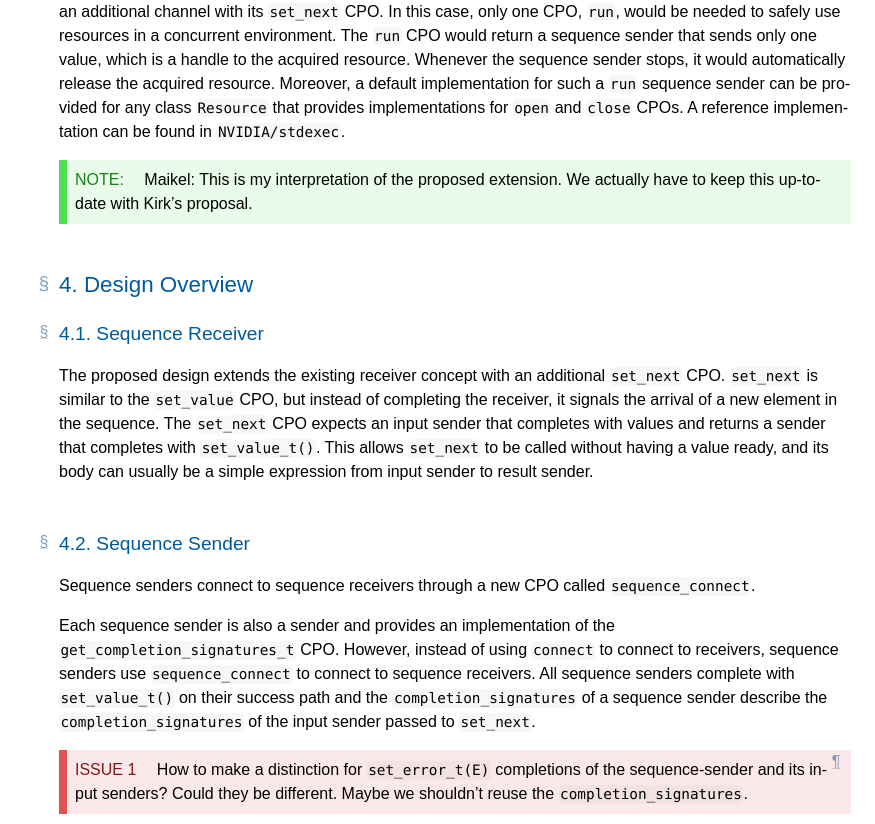
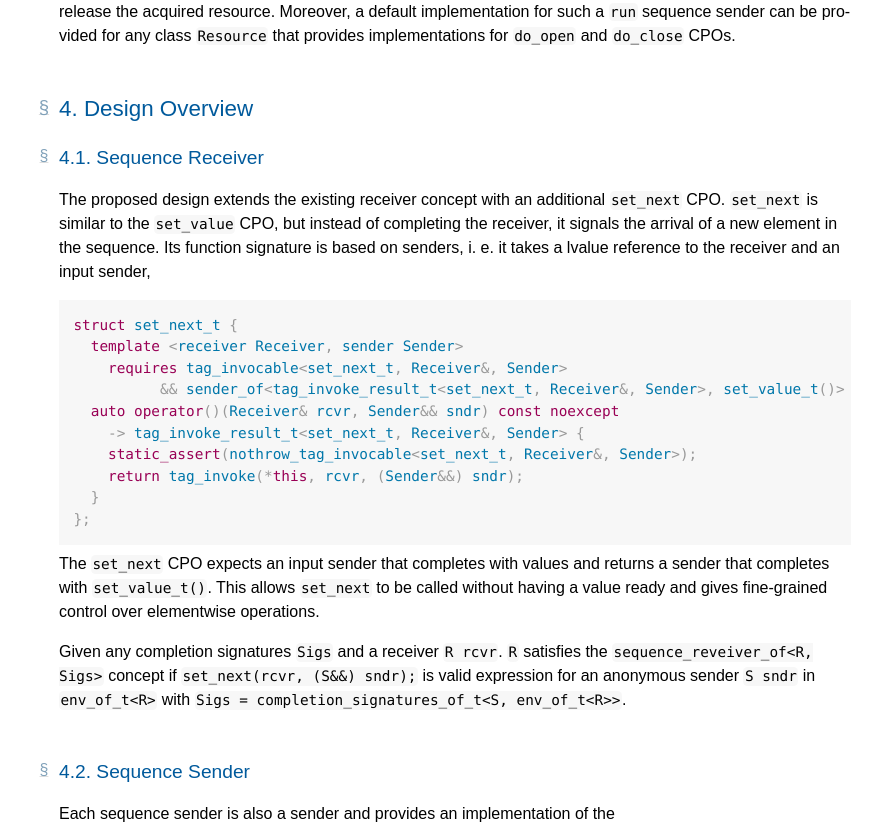
Before and after one commit to maikel/sequence-senders-proposal, a plain HTML site: page index.html in a window 1280 px wide. Shown: the part 1479-2303 px from the top of the page, without its empty margins (405-1280 px from the left). Drawn offline with Linux system fonts and the light colour scheme.

Commit message:
Merge pull request #1 from maikel/gh-action
SHA: fa6de5fdf4066806a1c5b3968e849af192437df5
Reason: push, by maikel

Co-authored-by: github-actions[bot] <41898282+github-actions[bot]@users.noreply.github.com>

```diff
--- a/index.html
+++ b/index.html
@@ -1563,7 +1563,7 @@ Possible extra rowspan handling
   <meta content="Bikeshed version d9bd89757, updated Thu Mar 23 10:06:53 2023 -0700" name="generator">
   <link href="none" rel="canonical">
   <link href="https://isocpp.org/favicon.ico" rel="icon">
-  <meta content="ea0a6cc3701eb61ca8ab0c2ede36e081763d5a38" name="document-revision">
+  <meta content="fa6de5fdf4066806a1c5b3968e849af192437df5" name="document-revision">
 <style>
   pre {
     margin-top: 0px;
@@ -2239,18 +2239,15 @@ c-[il] { color: #000000 } /* Literal.Number.Integer.Long */
   <div class="head">
    <p data-fill-with="logo"></p>
    <h1 class="p-name no-ref" id="title">DXXXXR1<br>Sequence Senders</h1>
-   <h2 class="no-num no-toc no-ref heading settled" id="profile-and-date"><span class="content">Draft Proposal, <time class="dt-updated" datetime="2023-04-09">2023-04-09</time></span></h2>
+   <h2 class="no-num no-toc no-ref heading settled" id="profile-and-date"><span class="content">Draft Proposal, <time class="dt-updated" datetime="2023-04-11">2023-04-11</time></span></h2>
    <div data-fill-with="spec-metadata">
     <dl>
-     <dt class="editor">Authors:
-     <dd class="editor p-author h-card vcard"><a class="p-name fn u-email email" href="mailto:lewissbaker@gmail.com">Lewis Baker (?)</a>
-     <dd class="editor p-author h-card vcard"><a class="p-name fn u-email email" href="mailto:kirk.shoop@gmail.com">Kirk Shoop (?)</a>
+     <dt class="editor">Author:
      <dd class="editor p-author h-card vcard"><a class="p-name fn u-email email" href="mailto:maikel.nadolski@gmail.com">Maikel Nadolski</a>
      <dt>Source:
      <dd><a href="https://github.com/maikel/sequence-senders-proposal/blob/main/execution.bs">GitHub</a>
      <dt>Issue Tracking:
      <dd><a href="https://github.com/maikel/sequence-senders-proposal/issues">GitHub</a>
-     <dd><a href="#issues-index">Inline In Spec</a>
      <dt>Project:
      <dd>ISO/IEC JTC1/SC22/WG21 14882: Programming Language — C++
      <dt>Audience:
@@ -2277,7 +2274,6 @@ c-[il] { color: #000000 } /* Literal.Number.Integer.Long */
       <li><a href="#sequence-sender"><span class="secno">4.2</span> <span class="content">Sequence Sender</span></a>
       <li><a href="#sequence-sender-algorithms"><span class="secno">4.3</span> <span class="content">Sequence Sender Algorithms</span></a>
      </ol>
-    <li><a href="#issues-index"><span class="secno"></span> <span class="content">Issues Index</span></a>
    </ol>
   </nav>
   <main>
@@ -2289,7 +2285,8 @@ This proposal extends the existing sender and receiver concepts to include the s
 sender that emits a sequence of values over time.</p>
    <h2 class="heading settled" data-level="2" id="motivation"><span class="secno">2. </span><span class="content">Motivation</span><a class="self-link" href="#motivation"></a></h2>
    <p>There are many situations where it is useful to represent a potentially infinite sequence of values that may arrive
-asynchronously. For example, accepting new network connections or handling user input in a graphical user interface.</p>
+asynchronously and in parallel.
+For example, handling user input in a graphical user interface or accepting new network connections.</p>
    <p>To address this limitation, we propose the concept of "sequence senders", which extend the capabilities of senders to
 represent possibly infinite sequences of values that may arrive in parallel. Sequence senders utilize an additional
 receiver CPO, <code class="highlight">set_next</code>, to signal the arrival of a sequence element.</p>
@@ -2309,22 +2306,29 @@ additional channel with its <code class="highlight">set_next</code> CPO. In this
 concurrent environment. The <code class="highlight">run</code> CPO would return a sequence sender that sends only one value, which is a handle to the
 acquired resource. Whenever the sequence sender stops, it would automatically release the acquired resource. Moreover, a
 default implementation for such a <code class="highlight">run</code> sequence sender can be provided for any class <code class="highlight">Resource</code> that provides
-implementations for <code class="highlight">open</code> and <code class="highlight">close</code> CPOs. A reference implementation can be found in <code class="highlight">NVIDIA/stdexec</code>.</p>
-   <p class="note" role="note"><span class="marker">Note:</span> Maikel: This is my interpretation of the proposed extension. We actually have to keep this up-to-date with Kirk’s proposal.</p>
+implementations for <code class="highlight">do_open</code> and <code class="highlight">do_close</code> CPOs.</p>
    <h2 class="heading settled" data-level="4" id="design-overview"><span class="secno">4. </span><span class="content">Design Overview</span><a class="self-link" href="#design-overview"></a></h2>
    <h3 class="heading settled" data-level="4.1" id="sequence-receiver"><span class="secno">4.1. </span><span class="content">Sequence Receiver</span><a class="self-link" href="#sequence-receiver"></a></h3>
-   <p>The proposed design extends the existing receiver concept with an additional <code class="highlight">set_next</code> CPO. <code class="highlight">set_next</code> is similar to
-the <code class="highlight">set_value</code> CPO, but instead of completing the receiver, it signals the arrival of a new element in the sequence. The <code class="highlight">set_next</code> CPO expects an input sender that completes with values and returns a sender that completes with <code class="highlight">set_value_t()</code>.
-This allows <code class="highlight">set_next</code> to be called without having a value ready, and its body can usually be a simple expression from
-input sender to result sender.</p>
+   <p>The proposed design extends the existing receiver concept with an additional <code class="highlight">set_next</code> CPO. <code class="highlight">set_next</code> is similar to the <code class="highlight">set_value</code> CPO, but instead of completing the receiver, it signals the arrival of a new element in the sequence.
+Its function signature is based on senders, i. e. it takes a lvalue reference to the receiver and an input sender,</p>
+<pre class="language-cpp highlight"><c- k>struct</c-> <c- nc>set_next_t</c-> <c- p>{</c->
+  <c- k>template</c-> <c- o>&lt;</c-><c- n>receiver</c-> <c- n>Receiver</c-><c- p>,</c-> <c- n>sender</c-> <c- n>Sender</c-><c- o>></c->
+    <c- k>requires</c-> <c- n>tag_invocable</c-><c- o>&lt;</c-><c- n>set_next_t</c-><c- p>,</c-> <c- n>Receiver</c-><c- o>&amp;</c-><c- p>,</c-> <c- n>Sender</c-><c- o>></c->
+          <c- o>&amp;&amp;</c-> <c- n>sender_of</c-><c- o>&lt;</c-><c- n>tag_invoke_result_t</c-><c- o>&lt;</c-><c- n>set_next_t</c-><c- p>,</c-> <c- n>Receiver</c-><c- o>&amp;</c-><c- p>,</c-> <c- n>Sender</c-><c- o>></c-><c- p>,</c-> <c- n>set_value_t</c-><c- p>()</c-><c- o>></c->
+  <c- k>auto</c-> <c- k>operator</c-><c- p>()(</c-><c- n>Receiver</c-><c- o>&amp;</c-> <c- n>rcvr</c-><c- p>,</c-> <c- n>Sender</c-><c- o>&amp;&amp;</c-> <c- n>sndr</c-><c- p>)</c-> <c- k>const</c-> <c- k>noexcept</c->
+    <c- o>-></c-> <c- n>tag_invoke_result_t</c-><c- o>&lt;</c-><c- n>set_next_t</c-><c- p>,</c-> <c- n>Receiver</c-><c- o>&amp;</c-><c- p>,</c-> <c- n>Sender</c-><c- o>></c-> <c- p>{</c->
+    <c- k>static_assert</c-><c- p>(</c-><c- n>nothrow_tag_invocable</c-><c- o>&lt;</c-><c- n>set_next_t</c-><c- p>,</c-> <c- n>Receiver</c-><c- o>&amp;</c-><c- p>,</c-> <c- n>Sender</c-><c- o>></c-><c- p>);</c->
+    <c- k>return</c-> <c- n>tag_invoke</c-><c- p>(</c-><c- o>*</c-><c- k>this</c-><c- p>,</c-> <c- n>rcvr</c-><c- p>,</c-> <c- p>(</c-><c- n>Sender</c-><c- o>&amp;&amp;</c-><c- p>)</c-> <c- n>sndr</c-><c- p>);</c->
+  <c- p>}</c->
+<c- p>};</c->
+</pre>
+   The <code class="highlight">set_next</code> CPO expects an input sender that completes with values and returns a sender that completes with <code class="highlight">set_value_t()</code>.
+This allows <code class="highlight">set_next</code> to be called without having a value ready and gives fine-grained control over elementwise operations.
+   <p>Given any completion signatures <code class="highlight">Sigs</code> and a receiver <code class="highlight">R rcvr</code>. <code class="highlight">R</code> satisfies the <code class="highlight">sequence_reveiver_of&lt;R, Sigs></code> concept if <code class="highlight">set_next(rcvr, (S&amp;&amp;) sndr);</code> is valid expression for an anonymous sender <code class="highlight">S sndr</code> in <code class="highlight">env_of_t&lt;R></code> with <code class="highlight">Sigs = completion_signatures_of_t&lt;S, env_of_t&lt;R>></code>.</p>
    <h3 class="heading settled" data-level="4.2" id="sequence-sender"><span class="secno">4.2. </span><span class="content">Sequence Sender</span><a class="self-link" href="#sequence-sender"></a></h3>
-   <p>Sequence senders connect to sequence receivers through a new CPO called <code class="highlight">sequence_connect</code>.</p>
-   <p>Each sequence sender is also a sender and provides an implementation of the <code class="highlight">get_completion_signatures_t</code> CPO. However,
-instead of using <code class="highlight">connect</code> to connect to receivers, sequence senders use <code class="highlight">sequence_connect</code> to connect to sequence
-receivers.
-All sequence senders complete with <code class="highlight">set_value_t()</code> on their success path and the <code class="highlight">completion_signatures</code> of a sequence
-sender describe the <code class="highlight">completion_signatures</code> of the input sender passed to <code class="highlight">set_next</code>.</p>
-   <p class="issue" id="issue-15b89642"><a class="self-link" href="#issue-15b89642"></a> How to make a distinction for <code class="highlight">set_error_t(E)</code> completions of the sequence-sender and its input senders? Could they be different. Maybe we shouldn’t reuse the <code class="highlight">completion_signatures</code>.</p>
+   <p>Each sequence sender is also a sender and provides an implementation of the <code class="highlight">get_completion_signatures_t</code> CPO.
+However, instead of using <code class="highlight">connect</code> to connect to receivers, sequence senders use <code class="highlight">sequence_connect</code> to connect to sequence receivers.
+All sequence senders complete with <code class="highlight">set_value_t()</code> on their success path and the <code class="highlight">completion_signatures</code> of a sequence sender describe the <code class="highlight">completion_signatures</code> of the input sender passed to <code class="highlight">set_next</code>.</p>
    <h3 class="heading settled" data-level="4.3" id="sequence-sender-algorithms"><span class="secno">4.3. </span><span class="content">Sequence Sender Algorithms</span><a class="self-link" href="#sequence-sender-algorithms"></a></h3>
    <p>The proposed design also introduces a new set of algorithms for sequence senders. These algorithms are similar to the
 existing algorithms for senders, but they operate on sequence senders instead. The proposed algorithms are:</p>
@@ -2478,7 +2482,3 @@ existing algorithms for senders, but they operate on sequence senders instead. T
 
 })();
 </script>
-  <h2 class="no-num no-ref heading settled" id="issues-index"><span class="content">Issues Index</span><a class="self-link" href="#issues-index"></a></h2>
-  <div style="counter-reset:issue">
-   <div class="issue"> How to make a distinction for <code class="highlight">set_error_t(E)</code> completions of the sequence-sender and its input senders? Could they be different. Maybe we shouldn’t reuse the <code class="highlight">completion_signatures</code>. <a class="issue-return" href="#issue-15b89642" title="Jump to section">↵</a></div>
-  </div>
```
